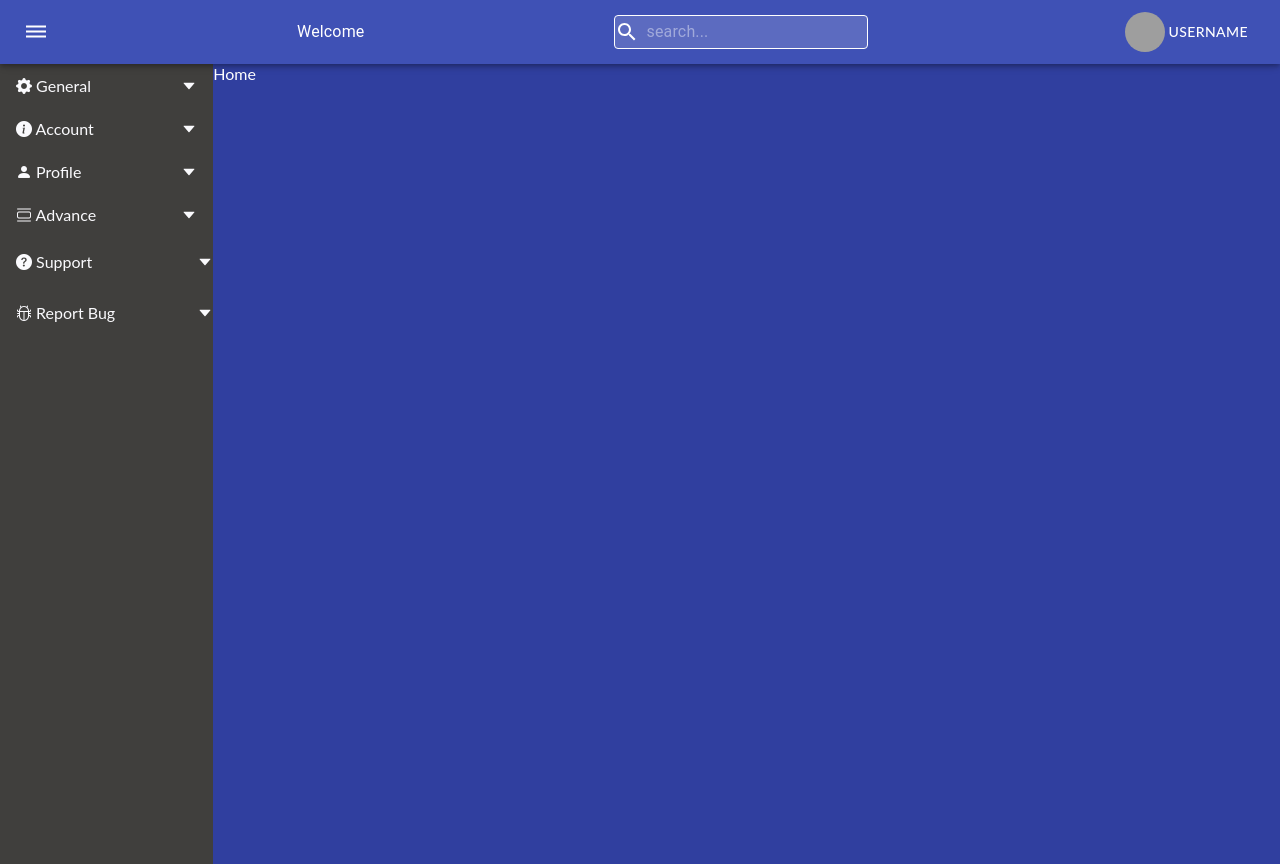
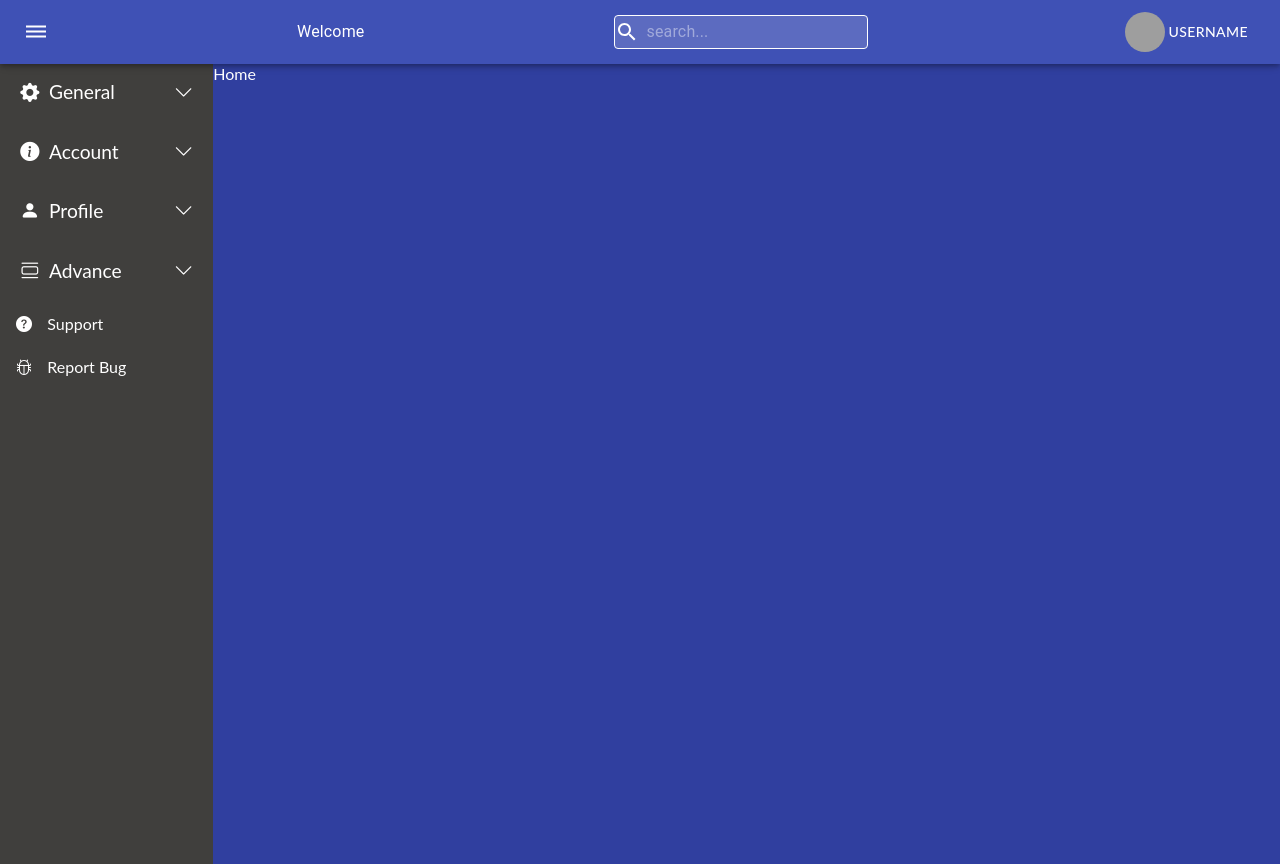
Before and after one commit to santoshkumarpathak/responsivenavbar, a React (Create React App) app in the folder navbar/: page / in a window 1280 px wide. Built offline with nearby package versions, Linux system fonts and the light colour scheme; grey boxes are pictures that could not be loaded.

Commit message:
recursive side bar apply with overflow auto

```diff
--- a/navbar/src/App.css
+++ b/navbar/src/App.css
@@ -12,17 +12,56 @@
   display: block;
   transition: background-color .15s;
   border-radius: 5px;
+
 }
 
 .sidebarItem:hover {
   background-color: rgba(255, 255, 255, .1);
 }
 
-.toggelbtn{
+.sidebarList {
+  display: flex;
+  font-size: 1.2em;
+  padding: .22em;
+  color: white;
+  justify-content: space-between;
+}
+
+.sidebarList span i {
+  display: inline-block;
+  width: 1.5em;
+}
+
+.sidebarList .toggelbtn {
   cursor: pointer;
   transition: transform .3s;
 }
 
-.sidebarItem.toggle .toggle-btn {
+.sidebarItem.toggle>.sidebarList .toggelbtn {
   transform: rotate(180deg);
 }
+
+.sidebarContent {
+  padding-top: .25em;
+  height: 0;
+  overflow: hidden;
+}
+
+.sidebarItem.toggle>.sidebarContent {
+  height: auto;
+}
+
+.sidebarItem.nolink .value {
+  color: white;
+  text-decoration: none;
+}
+
+/* .sidebarItem.plain:hover { */
+/* text-decoration: "none"; */
+/* background-color: rgba(255, 255, 255, .1); */
+/* } */
+
+.sidebarItem.nolink .value i {
+  display: inline-block;
+  width: 1.7em;
+}
--- a/navbar/src/component/ItemContent.js
+++ b/navbar/src/component/ItemContent.js
@@ -4,38 +4,10 @@ import { AiFillCaretDown } from "react-icons/ai";
 import { makeStyles } from "@material-ui/core";
 // import { SidebarData } from './SidebarData'
 
-import Home from './landing pages/Home.js'
+
 import { useState } from "react";
 
 const style = makeStyles((theme) => ({
-
-
-    sidebaritem: {
-        display: "block",
-        cursor: "pointer",
-
-        paddingTop: theme.spacing(2),
-        paddingLeft: theme.spacing(2),
-        [theme.breakpoints.down('sm')]: {
-            marginLeft: theme.spacing(1),
-            marginRight: theme.spacing(1),
-            paddingBottom: theme.spacing(0),
-        },
-        paddingBottom: theme.spacing(2),
-
-        "&:hover": {
-            // width: "1em",
-            backgroundColor: alpha(theme.palette.common.white, 0.25),
-            borderRadius: "8px",
-        }
-    },
-    link: {
-        display: "flex",
-        justifyContent: "space-between",
-        alignItems: "center",
-        color: "#fafafd"
-    },
-
 
 }))
 const ItemContent = (props) => {
@@ -48,17 +20,18 @@ const ItemContent = (props) => {
         return (
             <>
                 <div className={toggle ? "sidebarItem toggle" : "sidebarItem"}>
-                    <Link to={props.item.path} className={classes.link}>
-                        <div >
-                            <i className={props.item.icon}></i>
-                            &nbsp;
+                    <div className="sidebarList">
+                        <span>
+                            {props.item.icon &&
+                                <i className={props.item.icon}></i>}
                             {props.item.title}
-                        </div>
-                        <AiFillCaretDown className="toggelbtn" onClick={() => { setToggle(!toggle) }} />
-                    </Link>
-                </div>
-                <div>
+                        </span>
+                        <i className="bi-chevron-down toggelbtn" onClick={() => { setToggle(!toggle) }}></i>
+                    </div>
+                    <div className="sidebarContent">
 
+                        {props.item.childrens.map((ele, index) => < ItemContent key={index} item={ele} />)}
+                    </div>
                 </div>
             </>
         )
@@ -66,16 +39,15 @@ const ItemContent = (props) => {
     else {
         return (
             <>
-                <div className={classes.sidebaritem}>
-                    <Link to={props.item.path} className={classes.link}>
-                        <div >
+                <div className="sidebarItem nolink">
+                    <a to={props.item.path} >
+                        <div className="value">
                             <i className={props.item.icon}></i>
-
                             &nbsp;
                             {props.item.title}
                         </div>
-                        <AiFillCaretDown className={classes.toggelbtn} onClick={() => { setToggle(!toggle) }} />
-                    </Link>
+                        {/* <AiFillCaretDown className={classes.toggelbtn} onClick={() => { setToggle(!toggle) }} /> */}
+                    </a>
                 </div>
             </>
         )
--- a/navbar/src/component/MainContent.js
+++ b/navbar/src/component/MainContent.js
@@ -17,7 +17,6 @@ const style = makeStyles((theme) => ({
     },
     sidebar: {
         display: "flex",
-
         paddingTop: theme.spacing(8),
         [theme.breakpoints.down('sm')]: {
             paddingTop: theme.spacing(7)
@@ -30,7 +29,8 @@ const style = makeStyles((theme) => ({
         display: "flex",
         flexDirection: "column",
         // alignItems: "center",
-        flexWrap: "nowrap"
+        flexWrap: "nowrap",
+        overflow:"auto"
     },
 
     sidebaritem: {
@@ -73,8 +73,6 @@ const MainContent = (props) => {
     return (
         <>
             <Grid contianer spacing={1} className={classes.sidebar} >
-
-
                 {!props.itemSidebar &&
                     <>
                         < Grid item md={2} className={classes.sidebarlist} position="fixed">
@@ -82,7 +80,6 @@ const MainContent = (props) => {
                         </Grid>
                     </>
                 }
-
                 <Grid item md={
                     !props.itemSidebar ? 10 : 12
                 } className={classes.containerBar}>
@@ -90,10 +87,8 @@ const MainContent = (props) => {
                         <Route path='/' exact element={<Home />} />
                     </Routes>
                 </Grid>
-
             </Grid >
         </>
     )
 }
-
 export default MainContent
```
